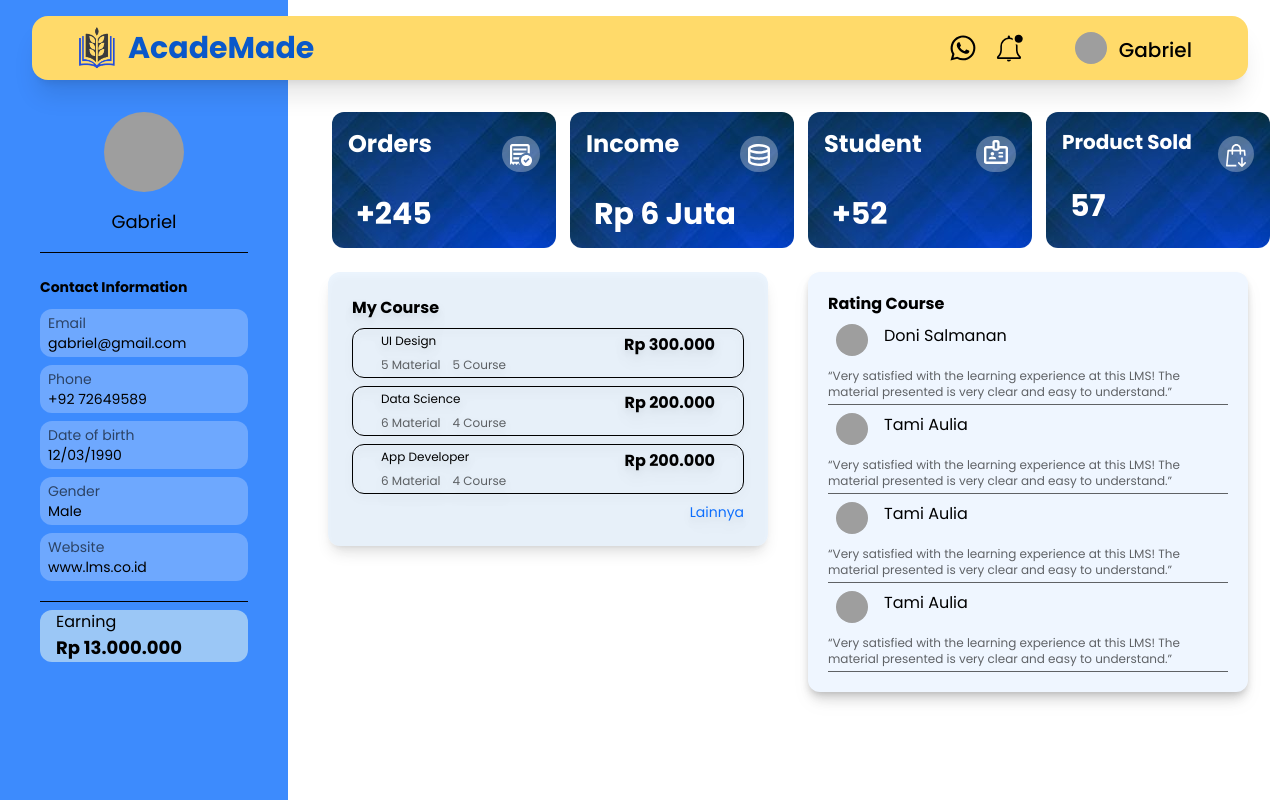
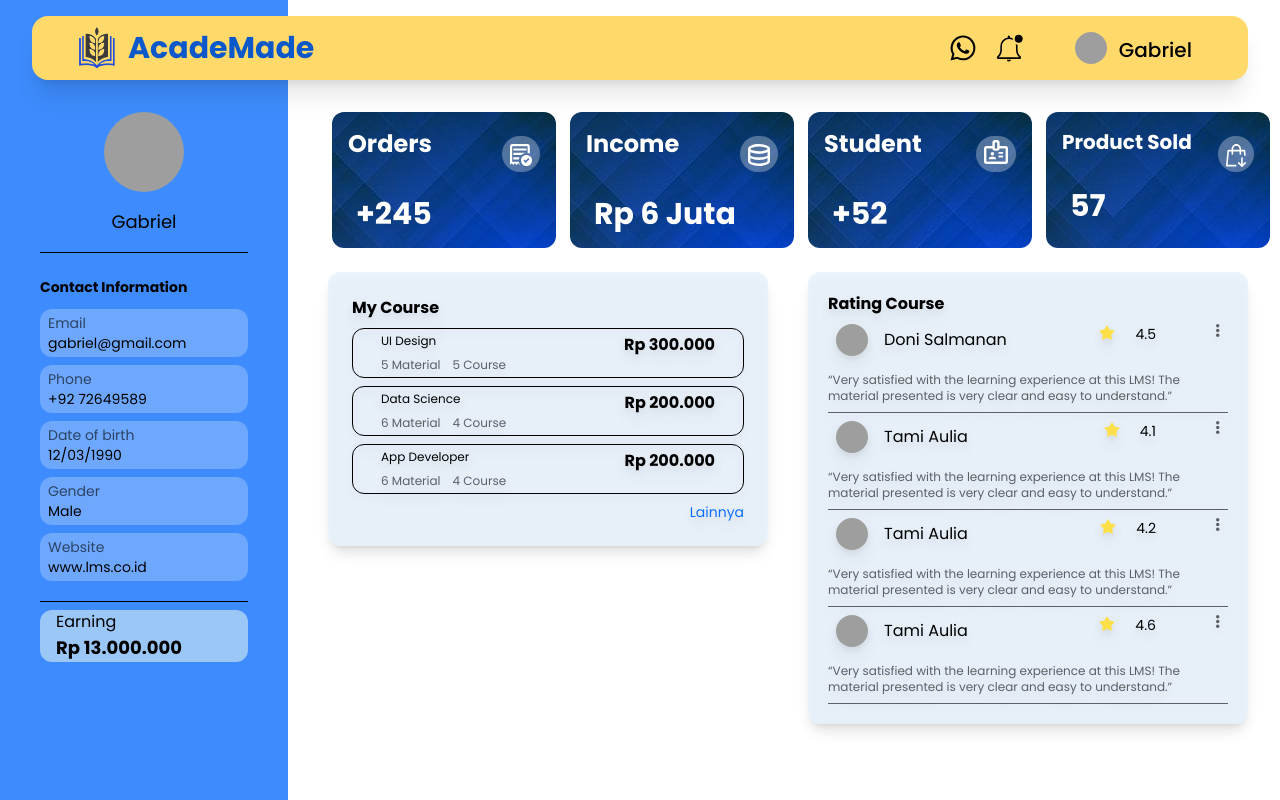
Before and after one commit to Capstone-Project-Kelompok-11/frontend-web-react, a React (Vite) app: page /profile in a window 1280 px wide. Built offline with nearby package versions, Linux system fonts and the light colour scheme; grey boxes are pictures that could not be loaded.

Commit message:
refactor: add Rating Course

```diff
--- a/src/components/organism/RatingCourse/RatingCourse.organism.jsx
+++ b/src/components/organism/RatingCourse/RatingCourse.organism.jsx
@@ -1,22 +1,32 @@
 import React from "react";
 import { listRating } from "./dummyData";
+import RatingsStars from "../../atoms/Rating/Rating.atom";
+import VerticalEllipsesIcon from "../../atoms/Icons/VerticalEllipsesIcon.atom";
 
 function RatingCourse() {
   return (
-    <div className="bg-blue-50 rounded-xl drop-shadow-lg shadow-lg">
+    <div className="bg-light-blue/20 rounded-xl drop-shadow-lg shadow-lg">
       <div className="p-5">
         <h1 className="font-bold ">Rating Course</h1>
         {listRating.map((list) => (
           <>
-            <div className="flex py-2 px-2">
+            <div className="flex justify-between py-2 px-2">
               <img
                 src={list.imageURL}
                 alt=""
                 className="h-8 w-8 rounded-full inline-flex "
               />
-              <p className="px-4 text-base">{list.name}</p>
+              <p className="px-4 flex flex-1 text-base items-center">
+                {list.name}
+              </p>
+              <div className="rating rating-sm flex flex-row justify-between">
+                <RatingsStars />
+                <p className="text-sm flex pr-10 mx-5">{list.rating}</p>
+                <VerticalEllipsesIcon />
+              </div>
             </div>
-            <p className="opacity-60 text-xs py-1 border-black border-b">
+
+            <p className="opacity-60 text-xs py-2 border-black border-b">
               “{list.comment}”
             </p>
           </>
```
